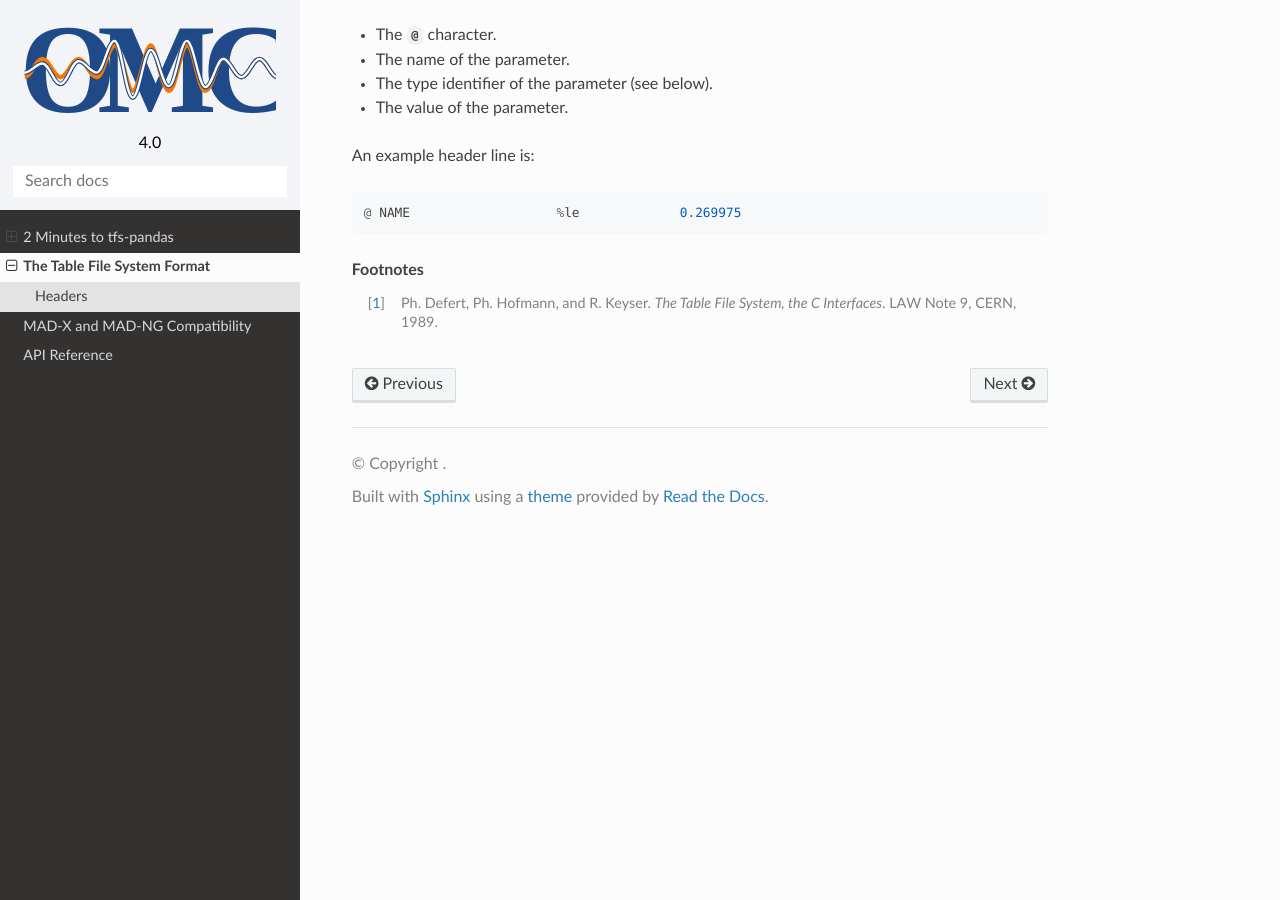
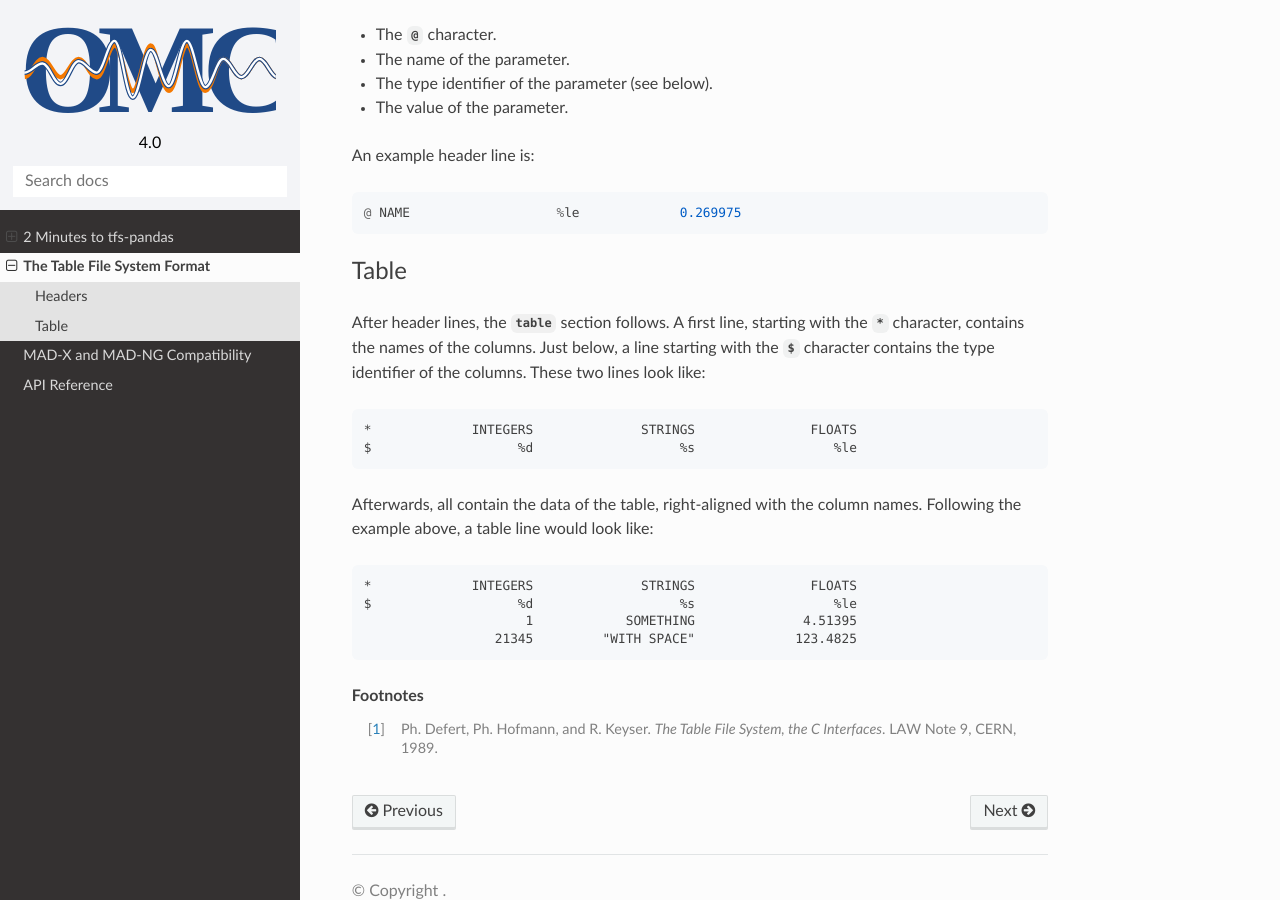
Before and after one commit to pylhc/tfs, a Sphinx documentation site: the page built from doc/tfs.rst, in a window 1280 px wide and 900 px high, scrolled down 502 px. Built offline with Sphinx 7.4.7 and the Read the Docs theme 2.0.0, drawn with Linux system fonts in a browser that asks for light colours.

Commit message:
table, with example

```diff
--- a/doc/tfs.rst
+++ b/doc/tfs.rst
@@ -27,6 +27,31 @@ An example header line is:
     @ NAME                   %le             0.269975
 
 
+Table
+-----
+
+After header lines, the `table` section follows.
+A first line, starting with the `*` character, contains the names of the columns.
+Just below, a line starting with the `$` character contains the type identifier of the columns.
+These two lines look like:
+
+.. code-block::
+
+    *             INTEGERS              STRINGS               FLOATS
+    $                   %d                   %s                  %le
+
+
+Afterwards, all contain the data of the table, right-aligned with the column names.
+Following the example above, a table line would look like:
+
+.. code-block::
+
+    *             INTEGERS              STRINGS               FLOATS
+    $                   %d                   %s                  %le
+                         1            SOMETHING              4.51395
+                     21345         "WITH SPACE"             123.4825
+
+
 
 .. rubric:: Footnotes
 
```
